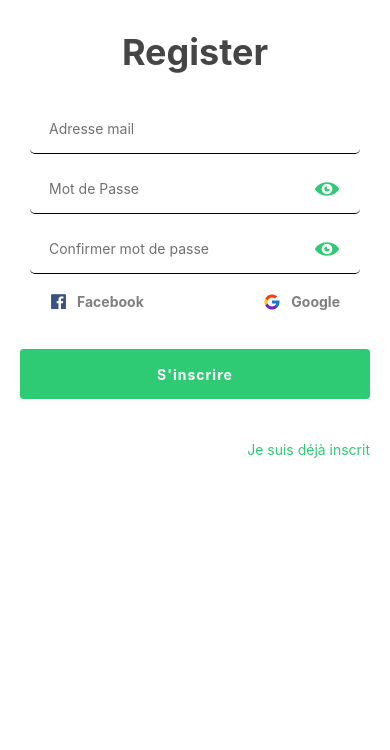
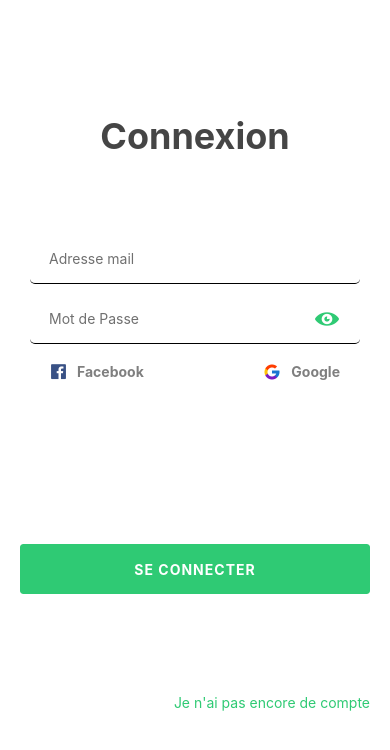
Before and after one commit to VolkenoMakers/react-native-authentification, a React Native app: screen / in a window 390 px wide. Shown: the top 750 px of the page. Built offline with nearby package versions, Linux system fonts and the light colour scheme.

Commit message:
social register

```diff
--- a/App.js
+++ b/App.js
@@ -23,7 +23,7 @@ export default function App() {
 
   return (
     <View style={styles.container}>
-      <Register
+      <Login
         OnSubmit={submit}
         setShowPassword={setShowPassword}
         showPassword={showPassword}
@@ -36,6 +36,7 @@ export default function App() {
         errors={errors}
         setErrors={setErrors}
         registerSocial={registerSocial}
+        google
         facebook
       />
     </View>
--- a/Auth.js
+++ b/Auth.js
@@ -15,6 +15,8 @@ import IonIcon from "react-native-vector-icons/Ionicons";
 import * as Facebook from "expo-facebook";
 import globalStyles from "./constants/globalStyles";
 import * as Google from "expo-google-app-auth";
+
+///////////////////////////////////---------------------- R E G I S T E R ------------------////////////////////////////
 
 export function Register({
   setErrors,
@@ -61,6 +63,7 @@ export function Register({
   OnSubmit,
   pressRedirectLogin,
   registerSocial,
+  google = false,
 }) {
   const Schema = Yup.object().shape({
     email: Yup.string().email().required().label("Adresse Mail"),
@@ -116,7 +119,6 @@ export function Register({
   let onChangePassword_confirmation = (text) => {
     setPassword_confirmation(text);
   };
-
   const loginFacebook = async () => {
     try {
       await Facebook.initializeAsync({
@@ -139,7 +141,6 @@ export function Register({
           picture: userInfo?.picture?.data.url,
           username: userInfo?.short_name,
         };
-        console.log("userInfo", userInfo);
 
         registerSocial(userData);
       } else {
@@ -153,10 +154,10 @@ export function Register({
   const loginGoogle = async () => {
     try {
       const result = await Google.logInAsync({
-        androidClientId:
-          "202172570263-s8heklurs23e1ep4h2dnhjderbhpqhck.apps.googleusercontent.com",
-        iosClientId:
-          "202172570263-69mqs4urp5sg7jh3af8jut6u9rohc25c.apps.googleusercontent.com",
+        iosClientId: `419213678083-3q2fhvq74fq8bsigjk2mljifh0ucimck.apps.googleusercontent.com`,
+        androidClientId: `419213678083-7lt8j2oda0je0fbvglv4c35g9r2a7dge.apps.googleusercontent.com`,
+        iosStandaloneAppClientId: `419213678083-uv5r93l0p3blg4p673vqh9v7tbo3vr4a.apps.googleusercontent.com`,
+        androidStandaloneAppClientId: `419213678083-ou6dnpduq01c622j639b8s4hei8i4cbk.apps.googleusercontent.com`,
         scopes: ["profile", "email"],
       });
 
@@ -167,7 +168,6 @@ export function Register({
           last_name: result.user.familyName,
           picture: result.user.photoUrl,
         };
-        console.log("sucess googgle login", result);
         registerSocial(userData);
         return result.accessToken;
       } else {
@@ -320,7 +320,7 @@ export function Register({
             secureTextEntry={!showPassword}
           />
 
-          {facebook !== false && (
+          {(facebook !== false || google !== false) && (
             <View
               style={{
                 flexDirection: "row",
@@ -330,6 +330,7 @@ export function Register({
                 marginBottom: 30,
               }}
             >
+              {facebook !== false && (
                 <TouchableOpacity
                   style={{
                     borderColor: "rgba(0, 0, 0, 0.1)",
@@ -363,7 +364,9 @@ export function Register({
                     Facebook
                   </Text>
                 </TouchableOpacity>
+              )}
 
+              {google !== false && (
                 <TouchableOpacity
                   style={{
                     borderColor: "rgba(0, 0, 0, 0.1)",
@@ -401,6 +404,7 @@ export function Register({
                     Google
                   </Text>
                 </TouchableOpacity>
+              )}
             </View>
           )}
 
@@ -448,6 +452,8 @@ export function Register({
   );
 }
 
+///////////////////////////////////---------------------- L O G I N ------------------////////////////////////////
+
 export function Login({
   setErrors,
   errors,
@@ -475,6 +481,9 @@ export function Login({
   OnSubmit,
   pressForgotPassword,
   pressRedirectRegister,
+  facebook,
+  google,
+  registerSocial,
 }) {
   const Schema = Yup.object().shape({
     email: Yup.string().email().required().label("Adresse Mail"),
@@ -490,6 +499,65 @@ export function Login({
   };
   let onChangePassword = (text) => {
     setPassword(text);
+  };
+  const loginFacebook = async () => {
+    try {
+      await Facebook.initializeAsync({
+        appId: "796915091156923",
+      });
+      const { type, token } = await Facebook.logInWithReadPermissionsAsync({
+        permissions: ["public_profile", "email"],
+      });
+      if (type === "success") {
+        // Get the user's name using Facebook's Graph API
+        const response = await fetch(
+          `https://graph.facebook.com/me?fields=id,last_name,email,short_name,first_name,picture&access_token=${token}`
+        );
+        const userInfo = await response.json();
+
+        const userData = {
+          first_name: userInfo.first_name,
+          last_name: userInfo.last_name,
+          email: userInfo.email,
+          picture: userInfo?.picture?.data.url,
+          username: userInfo?.short_name,
+        };
+
+        registerSocial(userData);
+      } else {
+        // type === 'cancel'
+      }
+    } catch ({ message }) {
+      alert(`Facebook Login Error: ${message}`);
+    }
+  };
+
+  const loginGoogle = async () => {
+    try {
+      const result = await Google.logInAsync({
+        iosClientId: `419213678083-3q2fhvq74fq8bsigjk2mljifh0ucimck.apps.googleusercontent.com`,
+        androidClientId: `419213678083-7lt8j2oda0je0fbvglv4c35g9r2a7dge.apps.googleusercontent.com`,
+        iosStandaloneAppClientId: `419213678083-uv5r93l0p3blg4p673vqh9v7tbo3vr4a.apps.googleusercontent.com`,
+        androidStandaloneAppClientId: `419213678083-ou6dnpduq01c622j639b8s4hei8i4cbk.apps.googleusercontent.com`,
+        scopes: ["profile", "email"],
+      });
+
+      if (result.type === "success") {
+        const userData = {
+          email: result.user.email,
+          first_name: result.user.givenName,
+          last_name: result.user.familyName,
+          picture: result.user.photoUrl,
+        };
+        registerSocial(userData);
+        return result.accessToken;
+      } else {
+        return { cancelled: true };
+      }
+    } catch (e) {
+      console.log("e login google erreur", e);
+      return { error: true };
+    }
   };
   return (
     <View style={{ flex: 1, paddingHorizontal: 20, ...styles }}>
@@ -555,6 +623,93 @@ export function Login({
           }
           secureTextEntry={!showPassword}
         />
+        {(facebook !== false || google !== false) && (
+          <View
+            style={{
+              flexDirection: "row",
+              alignItems: "center",
+              justifyContent: "space-between",
+              paddingHorizontal: 10,
+              marginBottom: 30,
+            }}
+          >
+            {facebook !== false && (
+              <TouchableOpacity
+                style={{
+                  borderColor: "rgba(0, 0, 0, 0.1)",
+                  borderWidth: 1,
+                  borderRadius: 5,
+                  flexDirection: "row",
+                  alignItems: "center",
+                  justifyContent: "space-between",
+                  paddingHorizontal: 20,
+                  paddingVertical: 8,
+                  ...globalStyles.buttonShadow,
+                  backgroundColor: "#fff",
+                }}
+                onPress={() => {
+                  loginFacebook();
+                }}
+              >
+                <IonIcon
+                  name="logo-facebook"
+                  size={17}
+                  color={Colors.facebook}
+                />
+                <Text
+                  style={{
+                    color: "rgba(0, 0, 0, 0.5)",
+                    fontSize: 14,
+                    fontWeight: "bold",
+                    paddingLeft: 10,
+                  }}
+                >
+                  Facebook
+                </Text>
+              </TouchableOpacity>
+            )}
+
+            {google !== false && (
+              <TouchableOpacity
+                style={{
+                  borderColor: "rgba(0, 0, 0, 0.1)",
+                  borderWidth: 1,
+                  borderRadius: 5,
+                  flexDirection: "row",
+                  alignItems: "center",
+                  justifyContent: "space-between",
+                  paddingHorizontal: 20,
+                  paddingVertical: 8,
+                  ...globalStyles.buttonShadow,
+                  backgroundColor: "#fff",
+                }}
+                onPress={() => {
+                  loginGoogle();
+                }}
+              >
+                <Image
+                  source={require("./assets/icons/google.png")}
+                  style={{
+                    alignSelf: "center",
+                    height: 18,
+                    width: 18,
+                  }}
+                  resizeMode="contain"
+                />
+                <Text
+                  style={{
+                    color: "rgba(0, 0, 0, 0.5)",
+                    fontSize: 14,
+                    fontWeight: "bold",
+                    paddingLeft: 10,
+                  }}
+                >
+                  Google
+                </Text>
+              </TouchableOpacity>
+            )}
+          </View>
+        )}
       </View>
       <View
         style={{
```
Lines whose indentation alone changed are shown as unchanged.
